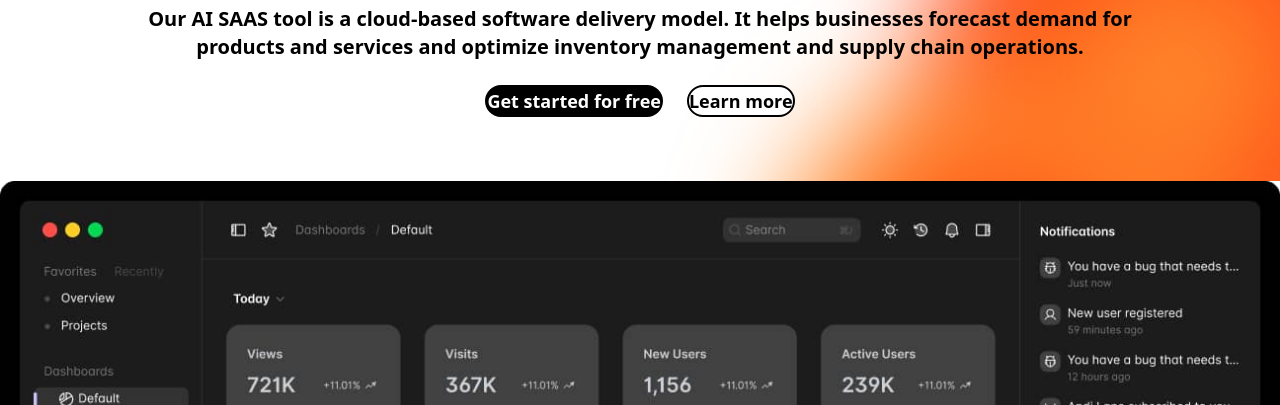
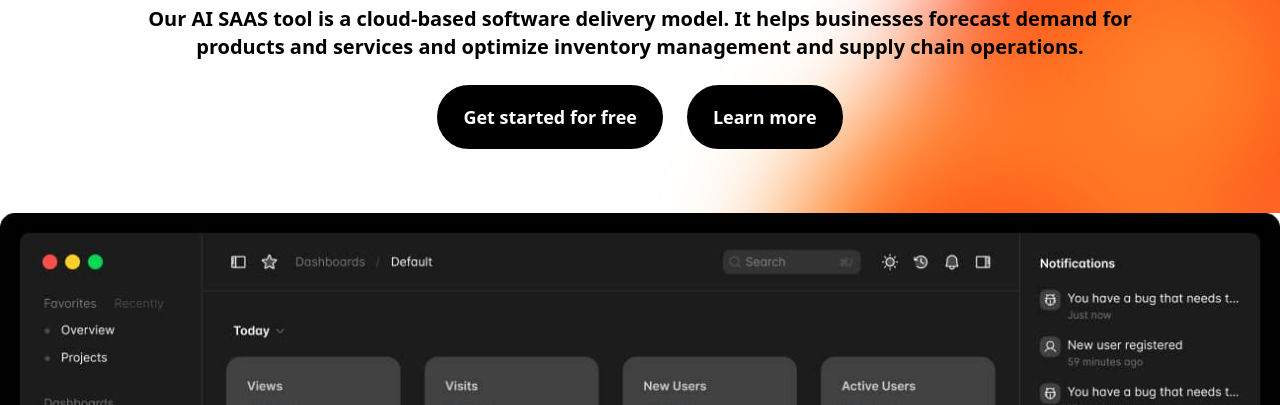
Before and after one commit to gitthanhto/Azzle, a website: page src/index.html in a window 1280 px wide. Shown: the part 547-952 px from the top of the page. Drawn offline with nearby package versions, Linux system fonts and the light colour scheme; a script that the page names is missing.

Commit message:
button herobanner

```diff
--- a/src/index.html
+++ b/src/index.html
@@ -319,13 +319,13 @@
             >
               <button
                 type="button"
-                class="button rounded-[50px] border-2 border-black bg-black text-lg text-white text-[15px] font-bold hover:text-white hover:border-hidden"
+                class="button rounded-[50px] border-2 border-black bg-black text-lg py-4 px-6 text-white text-[15px] font-bold hover:text-white hover:border-hidden"
               >
                 Get started for free
               </button>
               <button
                 type="button"
-                class="button rounded-[50px] border-2 border-black bg-white text-lg text-black text-[15px] font-bold hover:text-white hover:border-hidden"
+                class="button rounded-[50px] border-2 border-black bg-black text-lg py-4 px-6 text-white text-[15px] font-bold hover:text-white hover:border-hidden"
               >
                 Learn more
               </button>
@@ -438,12 +438,6 @@
             </div>
           </div>
           <!-- background -->
-          <div
-            class="orange-gradient-1 absolute -right-[150px] top-[370px] -z-[1] h-[500px] w-[500px] animate-spin rounded-[500px]"
-          ></div>
-          <div
-            class="orange-gradient-2 absolute right-[57px] top-[620px] -z-[1] h-[450px] w-[450px] animate-spin rounded-[450px]"
-          ></div>
         </div>
       </div>
     </section>
@@ -634,6 +628,12 @@
               </a>
             </li>
           </ul>
+          <div
+            class="orange-gradient-1 absolute -right-[150px] top-[370px] -z-[1] h-[500px] w-[500px] rounded-[500px]"
+          ></div>
+          <div
+            class="orange-gradient-2 absolute right-[57px] top-[620px] -z-[1] h-[450px] w-[450px] rounded-[450px]"
+          ></div>
         </div>
       </div>
     </section>
```
